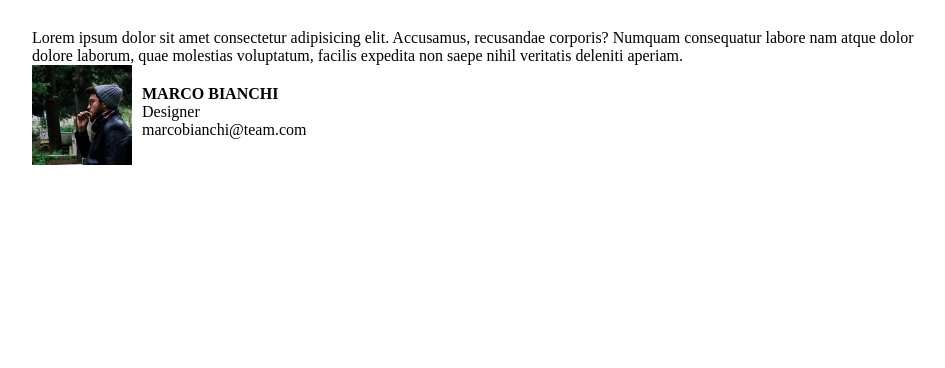
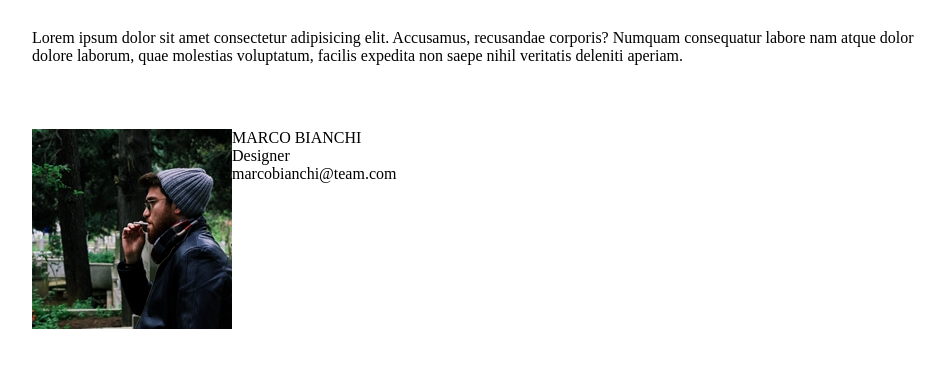
Before and after one commit to MaTtiaa01/html-css-float-cards, a plain HTML site: page index.html in a window 1280 px wide. Shown: the part 40-408 px from the top of the page, without its empty margins (160-1105 px from the left). Drawn offline with Linux system fonts and the light colour scheme.

```diff
--- a/assets/css/style.css
+++ b/assets/css/style.css
@@ -16,6 +16,10 @@ h1{
     margin-bottom: 2rem;
 }
 
+.container > p{
+    margin-bottom: 4rem;
+}
+
 
 /* utilities */
 .clearfix::after{
@@ -28,13 +32,10 @@ h1{
 
 img{
     float: left;
+    max-width: 100%;
 }
 
-.card_text{
-    padding: 20px;
+span{
+    margin-left: 10px;
+    margin-top: 10px;
 }
-
-strong, span{
-    margin-left: 10px;
-    margin-bottom: 40px;
-}
--- a/index.html
+++ b/index.html
@@ -12,14 +12,15 @@
         <h1>Meet our team</h1>
         <p>Lorem ipsum dolor sit amet consectetur adipisicing elit. Accusamus, recusandae corporis? Numquam consequatur labore nam atque dolor dolore laborum, quae molestias voluptatum, facilis expedita non saepe nihil veritatis deleniti aperiam.</p>
         <div class="row clearfix">
-            <div class="card clearfix">
-                <img src="./assets/img/male1.png" alt="ragazzo al parco" width="100" height="100">
-                <div class="card_text">
-                    <strong>MARCO BIANCHI</strong> <br>
-                    <span>Designer</span> <br>
-                    <span>marcobianchi@team.com</span>
+            <div class="card ">
+                <img src="./assets/img/male1.png" alt="ragazzo al parco" >
+                <div>
+                    MARCO BIANCHI<br> Designer <br>marcobianchi@team.com
 
                 </div>
+
+
+
             </div>
         </div>
     </div>
```
